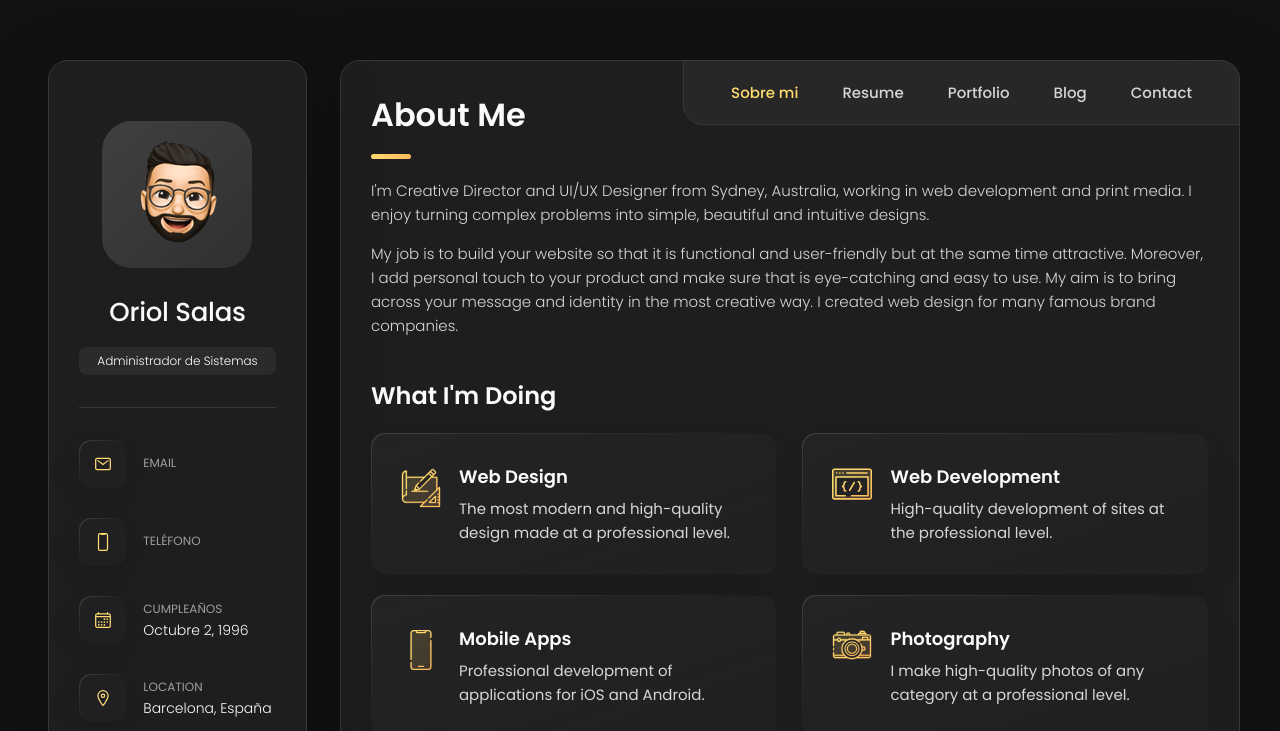
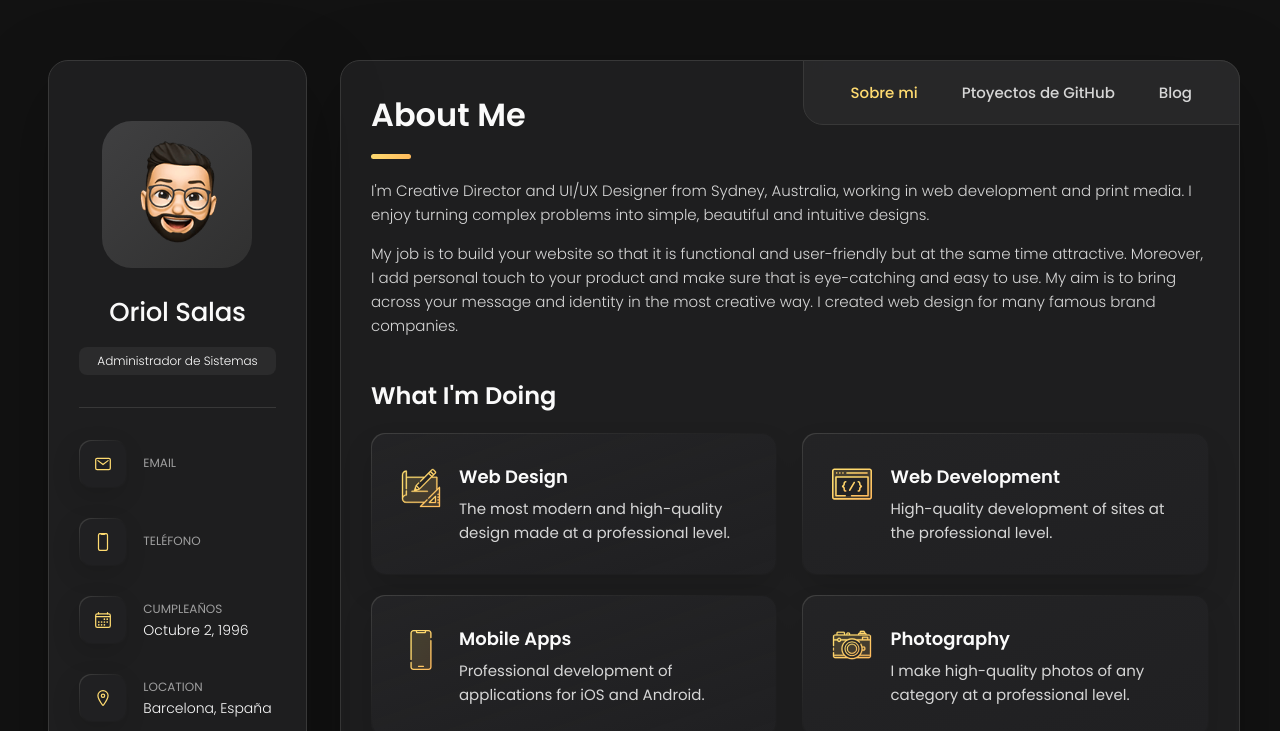
Before and after one commit to SCEPTICG/scepticg.github.io, a plain HTML site: page index.html in a window 1280 px wide. Shown: the top 731 px of the page. Drawn offline with nearby package versions, Linux system fonts and the light colour scheme.

Commit message:
Update index.html

```diff
--- a/index.html
+++ b/index.html
@@ -174,19 +174,11 @@
           </li>
 
           <li class="navbar-item">
-            <button class="navbar-link" data-nav-link>Resume</button>
-          </li>
-
-          <li class="navbar-item">
-            <button class="navbar-link" data-nav-link>Portfolio</button>
+            <button class="navbar-link" data-nav-link>Ptoyectos de GitHub</button>
           </li>
 
           <li class="navbar-item">
             <button class="navbar-link" data-nav-link>Blog</button>
-          </li>
-
-          <li class="navbar-item">
-            <button class="navbar-link" data-nav-link>Contact</button>
           </li>
 
         </ul>
```
